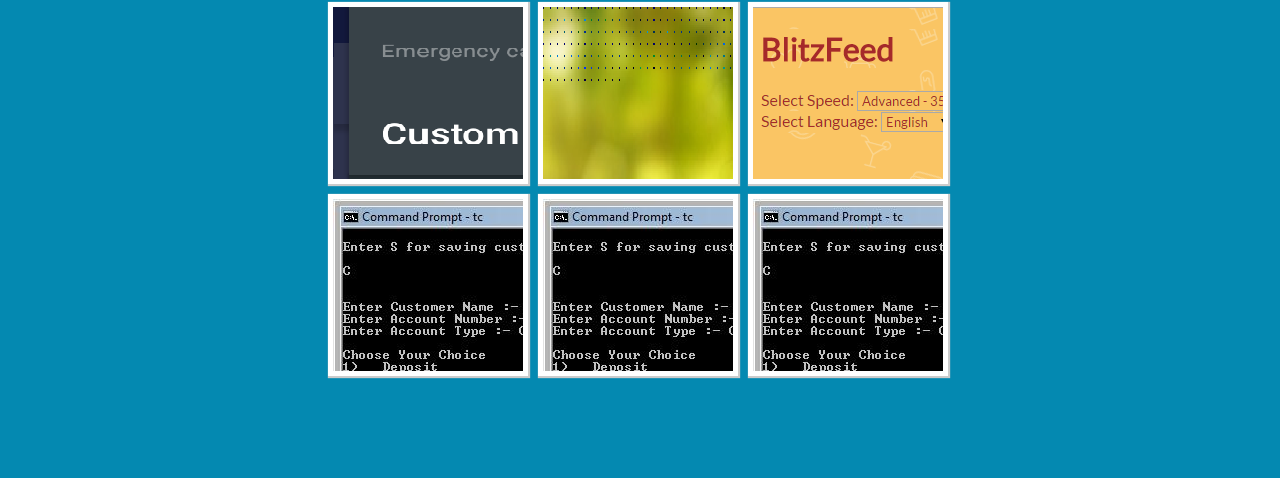
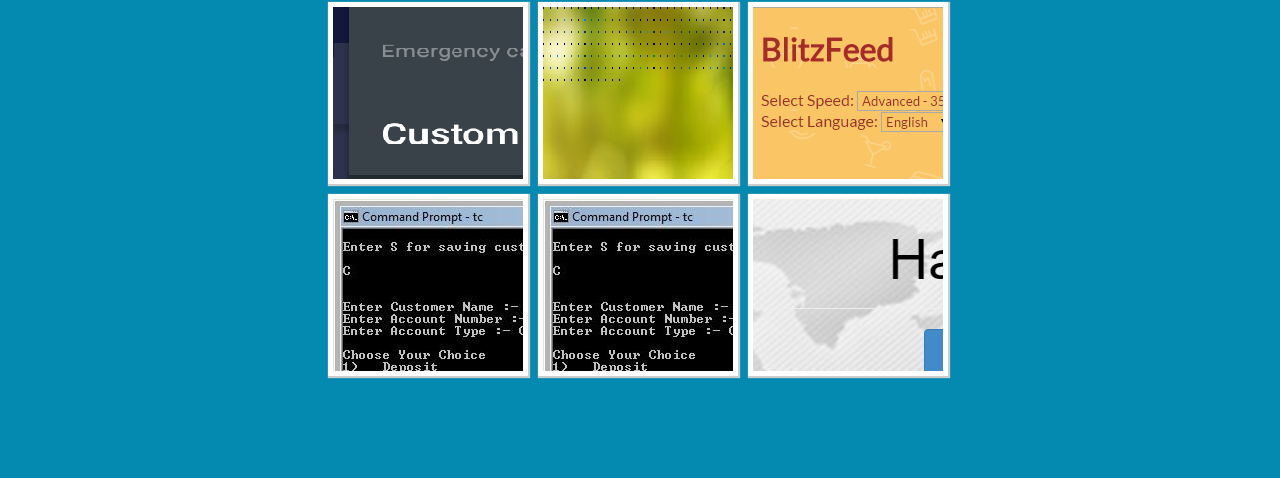
Before and after one commit to monmon-2007/mina-web, a plain HTML site: page index.html in a window 1280 px wide. Shown: the part 2956-3434 px from the top of the page. Drawn offline with nearby package versions, Linux system fonts and the light colour scheme; some packages are replaced by stand-ins of ours; files whose address does not match are found by name.

Commit message:
Update index.html

```diff
--- a/index.html
+++ b/index.html
@@ -279,7 +279,7 @@ div.merg{
 		</div>
 
 		<div id="box-6" class="box">
-			<img id="image-6" src="images\a4.jpg"/>
+			<img id="image-6" src="images\cruber.PNG"/>
 				<a target="_blank" href="https://github.com/MSaIim/HackRU.Cruber">
 				<span class="caption scale-caption">
 					<h3>Cruber</h3>
```
